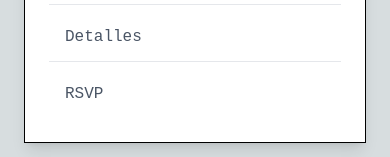
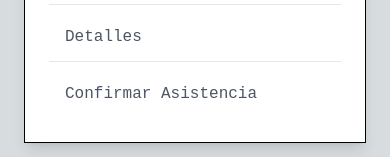
Before and after one commit to janaigutierrez/boda-modo-cata, a React (Vite) app: page / in a window 390 px wide. Both pictures are taken after a click on the button 345 px from the left and 37 px from the top of the page. Shown: the part 200-357 px from the top of the page. Built offline with nearby package versions, Linux system fonts and the light colour scheme.

Commit message:
RSVP naming fix on phone

```diff
--- a/src/components/common/Header.jsx
+++ b/src/components/common/Header.jsx
@@ -84,7 +84,7 @@ const Header = () => {
                                 { name: 'Inicio', id: 'hero' },
                                 { name: 'Historia', id: 'story' },
                                 { name: 'Detalles', id: 'detalles' },
-                                { name: 'RSVP', id: 'rsvp' }
+                                { name: 'Confirmar Asistencia', id: 'rsvp' }
                             ].map((item) => (
                                 <button
                                     key={item.id}
```
